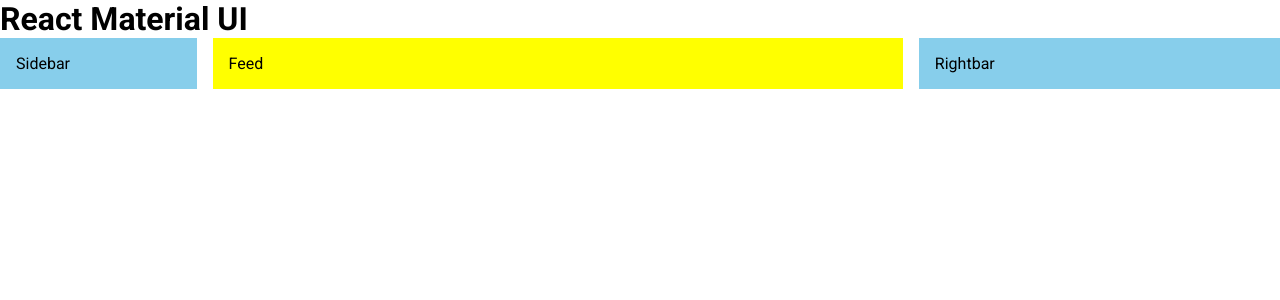
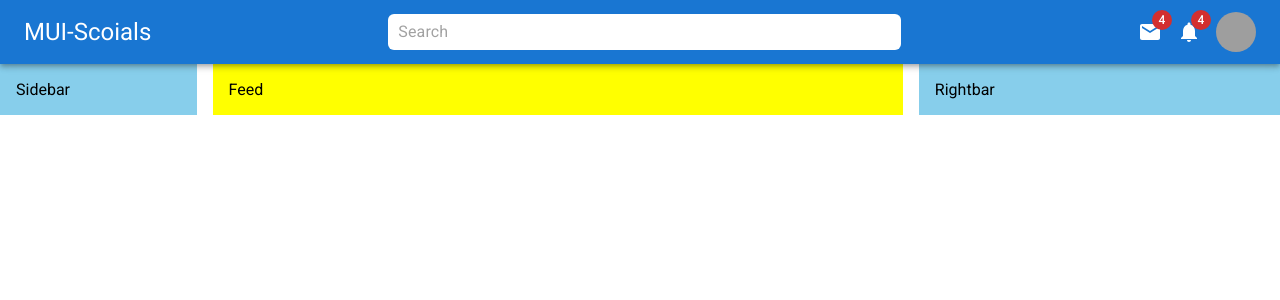
Before and after one commit to AmaduKamara/mui-social, a React (Create React App) app: page / in a window 1280 px wide. Shown: the top 300 px of the page. Built offline with nearby package versions, Linux system fonts and the light colour scheme; grey boxes are pictures that could not be loaded.

Commit message:
Style Navbar

```diff
--- a/src/App.js
+++ b/src/App.js
@@ -2,11 +2,12 @@
 import Rightbar from "./components/Rightbar";
 import Feed from "./components/Feed";
 import { Box, Stack } from "@mui/material";
+import Navbar from "./components/Navbar";
 
 function App() {
   return (
     <div>
-      <h1>React Material UI</h1>
+      <Navbar />
       <Box>
         <Stack direction="row" spacing={2} justifyContent="space-between">
           <Sidebar />
--- a/src/components/Navbar.jsx
+++ b/src/components/Navbar.jsx
@@ -1,9 +1,101 @@
-import React from 'react'
+import { useState } from "react";
+import {
+  AppBar,
+  Toolbar,
+  Typography,
+  Box,
+  InputBase,
+  Badge,
+  Avatar,
+  Menu,
+  MenuItem,
+} from "@mui/material";
+import MailIcon from "@mui/icons-material/Mail";
+import styled from "@emotion/styled";
+import ConnectWithoutContactIcon from "@mui/icons-material/ConnectWithoutContact";
+import { Notifications } from "@mui/icons-material";
+
+const StyledToolBar = styled(Toolbar)({
+  display: "flex",
+  justifyContent: "space-between",
+});
+
+const Search = styled("div")(({ theme }) => ({
+  backgroundColor: "#fff",
+  padding: "2px 10px",
+  borderRadius: "6px",
+  width: "40%",
+}));
+
+const Icons = styled(Box)(({ theme }) => ({
+  display: "flex",
+  gap: "15px",
+  alignItems: "center",
+}));
+
+const UserBox = styled(Box)(({ theme }) => ({
+  display: "flex",
+  gap: "8px",
+  alignItems: "center",
+}));
 
 const Navbar = () => {
+  const [open, setOpen] = useState(false);
+
   return (
-    <div>Navbar</div>
-  )
-}
+    <AppBar position="sticky">
+      <StyledToolBar>
+        <Typography variant="h5" sx={{ display: { xs: "none", sm: "block" } }}>
+          MUI-Scoials
+        </Typography>
+        <ConnectWithoutContactIcon
+          sx={{ display: { xs: "block", sm: "none" } }}
+        />
+        <Search>
+          <InputBase placeholder="Search" />
+        </Search>
+        <Icons sx={{ display: { xs: "none", sm: "flex" } }}>
+          <Badge badgeContent={4} color="error">
+            <MailIcon />
+          </Badge>
+          <Badge badgeContent={4} color="error">
+            <Notifications />
+          </Badge>
+          <Avatar
+            alt="Remy Sharp"
+            src="https://scontent.ffna2-1.fna.fbcdn.net/v/t1.6435-9/129078163_3643902815666949_4927983245120263821_n.jpg?_nc_cat=106&ccb=1-7&_nc_sid=174925&_nc_ohc=I_BDTJ_sp6wAX8fptbv&_nc_ht=scontent.ffna2-1.fna&oh=00_AT-6ztdHgLGhieQAfpYMkw-lPoj-sWj6hMxyfbWjJp-_gg&oe=62C56FE1"
+            onClick={(e) => setOpen(true)}
+          />
+        </Icons>
+        <UserBox sx={{ display: { xs: "flex", sm: "none" } }}>
+          <Typography variant="span">Amkam</Typography>
+          <Avatar
+            alt="Remy Sharp"
+            src="https://scontent.ffna2-1.fna.fbcdn.net/v/t1.6435-9/129078163_3643902815666949_4927983245120263821_n.jpg?_nc_cat=106&ccb=1-7&_nc_sid=174925&_nc_ohc=I_BDTJ_sp6wAX8fptbv&_nc_ht=scontent.ffna2-1.fna&oh=00_AT-6ztdHgLGhieQAfpYMkw-lPoj-sWj6hMxyfbWjJp-_gg&oe=62C56FE1"
+            onClick={(e) => setOpen(true)}
+          />
+        </UserBox>
+      </StyledToolBar>
+      <Menu
+        id="demo-positioned-menu"
+        aria-labelledby="demo-positioned-button"
+        open={open}
+        onClose={(e) => setOpen(false)}
+        anchorOrigin={{
+          vertical: "top",
+          horizontal: "right",
+        }}
+        transformOrigin={{
+          vertical: "top",
+          horizontal: "right",
+        }}
+      >
+        <MenuItem>Profile</MenuItem>
+        <MenuItem>My account</MenuItem>
+        <MenuItem>Logout</MenuItem>
+      </Menu>
+    </AppBar>
+  );
+};
 
-export default Navbar
+export default Navbar;
```
